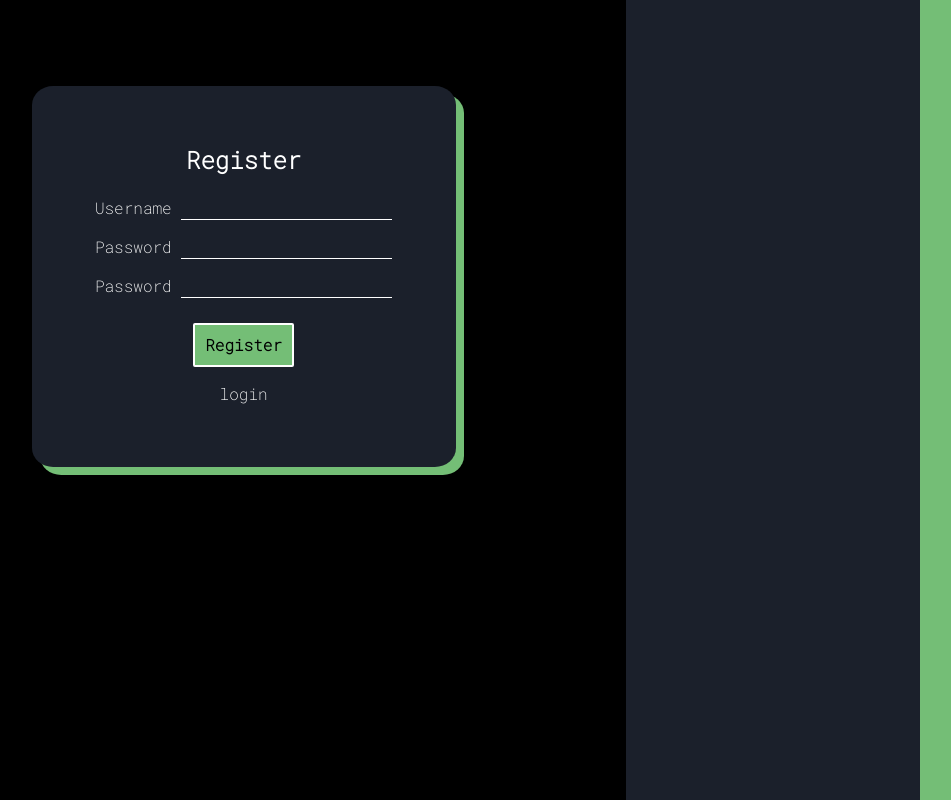
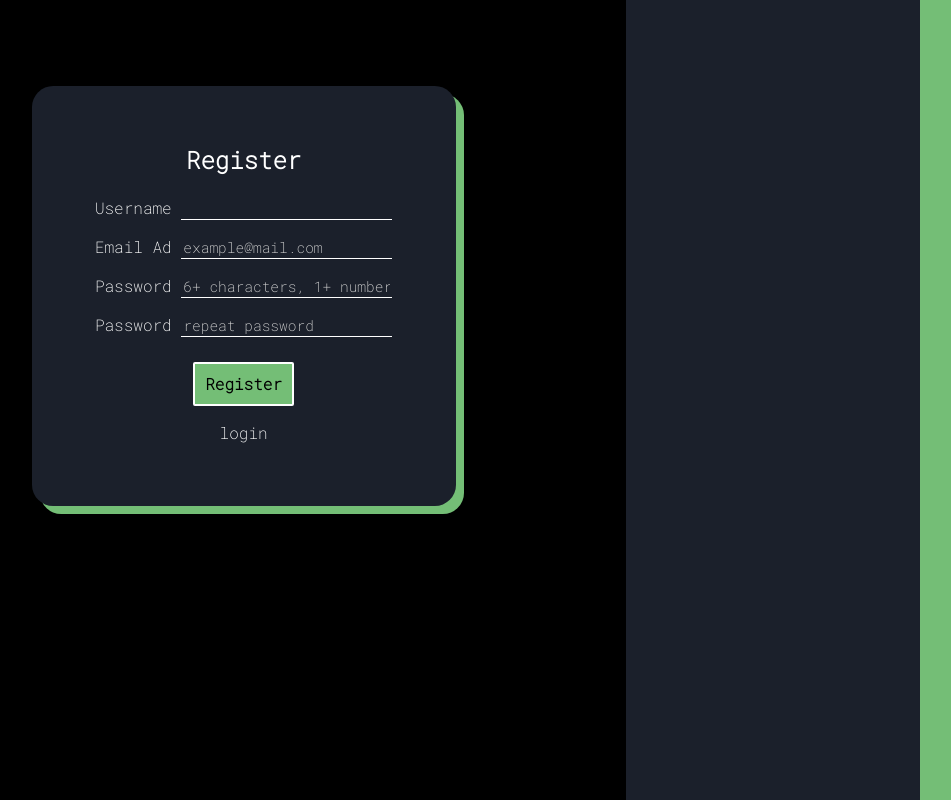
Before and after one commit to mmtiks/bigeye-login, a PHP site: page /register.php in a window 1280 px wide. Shown: the whole page, without its empty margins (270-1221 px from the left). Run offline with PHP 8.4, Linux system fonts and the light colour scheme.

Commit message:
restrictions/email

```diff
--- a/register.php
+++ b/register.php
@@ -1,9 +1,8 @@
-
 <html>
 
 <head>
     <title> Register</title>
-    <link rel="stylesheet" href="style.css">
+    <link rel="stylesheet" type="text/css" href="style.css?<?php echo time(); ?>" />
 </head>
 
 <body>
@@ -20,12 +19,16 @@
                     <input type="text" name="user" id="username" required>
                 </div>
                 <div class="form-object">
-                    <label>Password</label>
-                    <input type="password" name="password" required>
+                    <label>Email Ad</label>
+                    <input type="text" placeholder="example@mail.com" name="mail" id="mail" required>
                 </div>
                 <div class="form-object">
                     <label>Password</label>
-                    <input type="password" name="password2" required>
+                    <input type="password" placeholder="6+ characters, 1+ number" name="password" required>
+                </div>
+                <div class="form-object">
+                    <label>Password</label>
+                    <input type="password" placeholder='repeat password' name="password2" required>
                 </div>
                 <p id="message"></p>
                 <button type="submit" name="submit" class="btn btn-primary"> Register </button>
@@ -46,16 +49,29 @@ if (isset($_POST['submit'])) {
 
     mysqli_select_db($connect, 'loginregister');
 
+    $mail = $_POST['mail'];
     $name = $_POST['user'];
     $password = $_POST['password'];
     $password2 = $_POST['password2'];
+    // https://stackoverflow.com/questions/13447539/php-preg-match-with-email-validation-issue
+    $pattern = "/^[_a-z0-9-]+(\.[_a-z0-9-]+)*@[a-z0-9-]+(\.[a-z0-9-]+)*(\.[a-z]{2,})$/i";
 
-    if($password != $password2){
+
+    if(!(preg_match($pattern, $mail))){
+        echo '<script type="text/javascript">jsFunction("invalid e-mail aadress");</script>';
+        exit();
+    }
+    else if($password != $password2){
         echo '<script type="text/javascript">jsFunction("passwords don\'t match");</script>';
         exit();
+    } else if (strlen($password) < 6){
+        echo '<script type="text/javascript">jsFunction("password should have at least 6 characters");</script>';
+        exit();
+    } else if (!(preg_match('~[0-9]+~', $password))){
+        echo '<script type="text/javascript">jsFunction("password should have at least 1 number");</script>';
+        exit();
     }
-
-    $s = " select * from users where username = '$name'";
+    $s = " select * from users where name = '$name'";
 
     $result = mysqli_query($connect, $s);
 
@@ -64,7 +80,7 @@ if (isset($_POST['submit'])) {
     if ($num == 1) {
         echo '<script type="text/javascript">jsFunction("username already exists");</script>';
     } else {
-        $reg = " insert into users(username , password) values ('$name' , '$password')";
+        $reg = " insert into users(email, name , password) values ('$mail', '$name' , '$password')";
         mysqli_query($connect, $reg);
         echo '<script type="text/javascript">jsFunction("you have been registered successfully");</script>';
 
--- a/script.js
+++ b/script.js
@@ -5,3 +5,14 @@ function jsFunction(text) {
     message.style.display = "unset";
     message.innerHTML = text;
 }
+
+//https://www.w3resource.com/javascript/form/email-validation.php
+function ValidateEmail(mail)
+{
+ if (/^\w+([\.-]?\w+)*@\w+([\.-]?\w+)*(\.\w{2,3})+$/.test(myForm.emailAddr.value))
+  {
+    return (true)
+  }
+    alert("You have entered an invalid email address!")
+    return (false)
+}
--- a/style.css
+++ b/style.css
@@ -32,6 +32,7 @@ body {
     z-index: -1;
 }
 
+
 input {
     font-size: 16px;
     border: none;
@@ -39,6 +40,10 @@ input {
     color: white;
     background-color: #1B202B;
     font-family: 'Roboto Mono', monospace;
+}
+::placeholder{
+    color: lightgrey;
+    font-size: 14.5px;
 }
 
 input:focus {
```
Also changed, not shown: login.php (+5 -5 lines).
